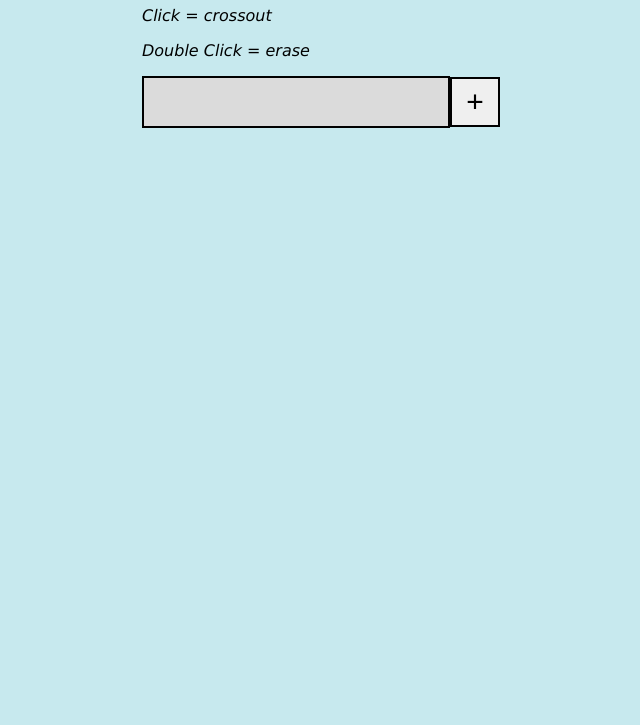
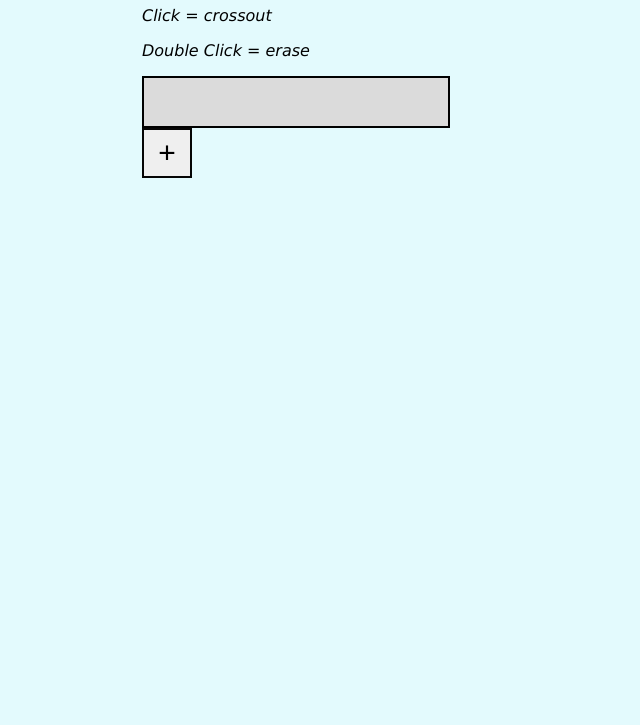
Before and after one commit to KyleJSh/grocery_list, a plain HTML site: page index.html in a window 1280 px wide. Shown: the part 75-800 px from the top of the page, without its empty margins (338-978 px from the left). Drawn offline with Linux system fonts and the light colour scheme.

Commit message:
Changed some bg coloring and spacing

```diff
--- a/styles.css
+++ b/styles.css
@@ -2,12 +2,12 @@ html, body {
   width: 50%;
   margin: 0 auto;
   font-family: Verdana, Geneva, Tahoma, sans-serif;
-  background-color: rgb(199, 233, 238);
+  background-color: rgb(227, 250, 253);
 }
 
 
 .container {
-  width: 360px;
+  width: 350px;
 }
 
 
@@ -24,7 +24,7 @@ html, body {
 #btn {
   height: 50px;
   width: 50px;
-  border: 2px solid black;
+  border: 2px solid rgb(5, 5, 5);
   vertical-align: middle;
   font-size: 30px;
 }
```
